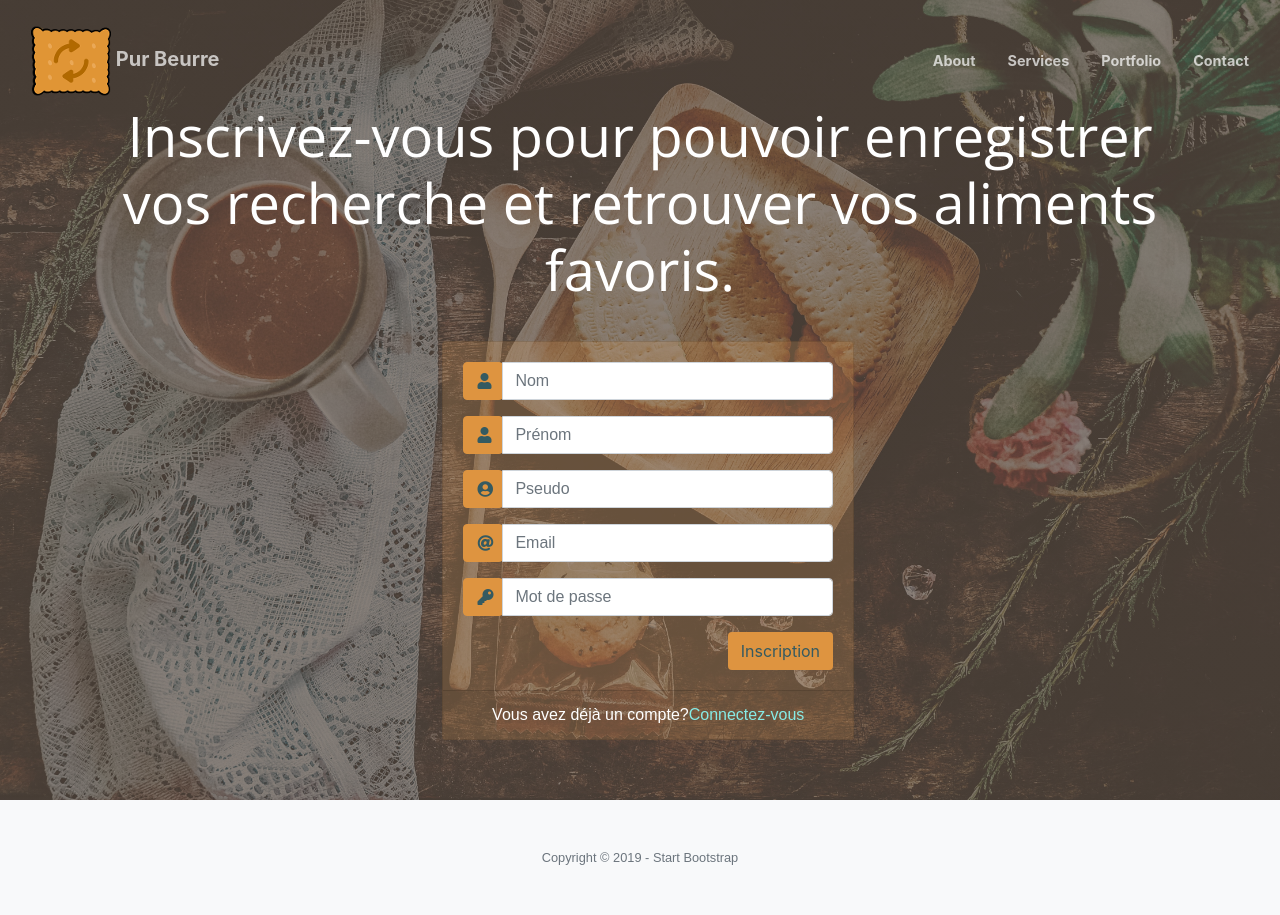
After one commit to riderflo85/purbeurrewebV2, a Django app: page /signup in a window 1280 px wide. The commit adds this page. Run offline with Django 3.2, Linux system fonts and the light colour scheme; some libraries are stand-ins or nearby versions; some web fonts are replaced.

Commit message:
Ajout de la page d'inscription 'sign_up.html', de son url dans urls.py et la vue dans views.py

```diff
--- a/purbeurre_project/search/templates/search/login.html
+++ b/purbeurre_project/search/templates/search/login.html
@@ -22,16 +22,16 @@
                                     <div class="input-group-prepend fav-icon-bg">
                                         <span class="input-group-text fav-icon-bg"><i class="fas fa-key"></i></span>
                                     </div>
-                                    <input type="password" class="form-control" placeholder="password">
+                                    <input type="password" class="form-control" placeholder="Mot de passe">
                                 </div><!-- end .input-group form-group -->
                                 <div class="form-group">
-                                    <input type="submit" value="Login" class="btn btn-color-personal float-right login_btn">
+                                    <input type="submit" value="Connexion" class="btn btn-color-personal float-right login_btn">
                                 </div>
                             </form><!-- end form -->
                         </div><!-- end .card-body -->
                         <div class="card-footer">
                             <div class="d-flex justify-content-center links text-white">
-                                Vous n’avez pas de compte? <a href="#" id="sign-up"> Inscrivez-vous</a>
+                                Vous n’avez pas de compte? <a href="{% url 'search:sign_up' %}" id="sign-up"> Inscrivez-vous</a>
                             </div>
                         </div>
                     </div><!-- end .card -->
--- /dev/null
+++ b/purbeurre_project/search/templates/search/sign_up.html
@@ -0,0 +1,66 @@
+{% extends 'search/base.html' %}
+
+{% block content %}
+    <header class="masthead">
+        <div class="container-fluid h-100">
+            <div class="row h-100 align-items-center justify-content-center text-center">
+                <div class="col-lg-10 align-self-center">
+                    <h1 class="text-white">Inscrivez-vous pour pouvoir enregistrer vos recherche et retrouver vos aliments favoris.</h1>
+                </div>
+
+                <div class="col-lg-8 align-self-baseline">
+                    <div class="card" id="field-login">
+                        <div class="card-body">
+                            <form action="">
+                                <div class="input-group form-group">
+                                    <!-- icon -->
+                                    <div class="input-group-prepend fav-icon-bg">
+                                        <span class="input-group-text fav-icon-bg"><i class="fas fa-user"></i></span>
+                                    </div><!-- end div icon -->
+                                    <input type="text" class="form-control" placeholder="Nom">
+                                </div><!-- end .input-group form-group -->
+                                <div class="input-group form-group">
+                                    <!-- icon -->
+                                    <div class="input-group-prepend fav-icon-bg">
+                                        <span class="input-group-text fav-icon-bg"><i class="fas fa-user"></i></span>
+                                    </div><!-- end div icon -->
+                                    <input type="text" class="form-control" placeholder="Prénom">
+                                </div><!-- end .input-group form-group -->
+                                <div class="input-group form-group">
+                                    <!-- icon -->
+                                    <div class="input-group-prepend fav-icon-bg">
+                                        <span class="input-group-text fav-icon-bg"><i class="fas fa-user-circle"></i></span>
+                                    </div><!-- end div icon -->
+                                    <input type="text" class="form-control" placeholder="Pseudo">
+                                </div><!-- end .input-group form-group -->
+                                <div class="input-group form-group">
+                                    <!-- icon -->
+                                    <div class="input-group-prepend fav-icon-bg">
+                                        <span class="input-group-text fav-icon-bg"><i class="fas fa-at"></i></span>
+                                    </div><!-- end div icon -->
+                                    <input type="email" class="form-control" placeholder="Email">
+                                </div><!-- end .input-group form-group -->
+                                <div class="input-group form-group">
+                                    <!-- icon -->
+                                    <div class="input-group-prepend fav-icon-bg">
+                                        <span class="input-group-text fav-icon-bg"><i class="fas fa-key"></i></span>
+                                    </div><!-- end div icon -->
+                                    <input type="password" class="form-control" placeholder="Mot de passe">
+                                </div><!-- end .input-group form-group -->
+                                <div class="form-group">
+                                    <input type="submit" value="Inscription" class="btn btn-color-personal float-right login_btn">
+                                </div>
+                            </form><!-- end form -->
+                        </div><!-- end .card-body -->
+                        <div class="card-footer">
+                            <div class="d-flex justify-content-center links text-white">
+                                Vous avez déjà un compte? <a href="{% url 'search:search_login' %}" id="sign-up"> Connectez-vous</a>
+                            </div>
+                        </div>
+                    </div><!-- end .card -->
+                </div><!-- end .col-lg-8 align-self-baseline -->
+
+            </div><!-- end .row h-100 align-items-center... -->
+        </div><!-- end .container h-100 -->
+    </header>
+{% endblock content %}
--- a/purbeurre_project/search/urls.py
+++ b/purbeurre_project/search/urls.py
@@ -5,6 +5,7 @@ from . import views
 app_name = 'search'
 urlpatterns = [
     path('', views.index, name='index'),
-    path('login', views.login, name='login'),
+    path('login', views.login, name='search_login'),
+    path('signup', views.sign_up, name='sign_up'),
     # path('account', views.account, name='account'),
 ]
--- a/purbeurre_project/search/views.py
+++ b/purbeurre_project/search/views.py
@@ -7,5 +7,8 @@ def index(request):
 def login(request):
     return render(request, 'search/login.html')
 
+def sign_up(request):
+    return render(request, 'search/sign_up.html')
+
 # def account(request):
 #     return render(request, 'search/account.html')
```
